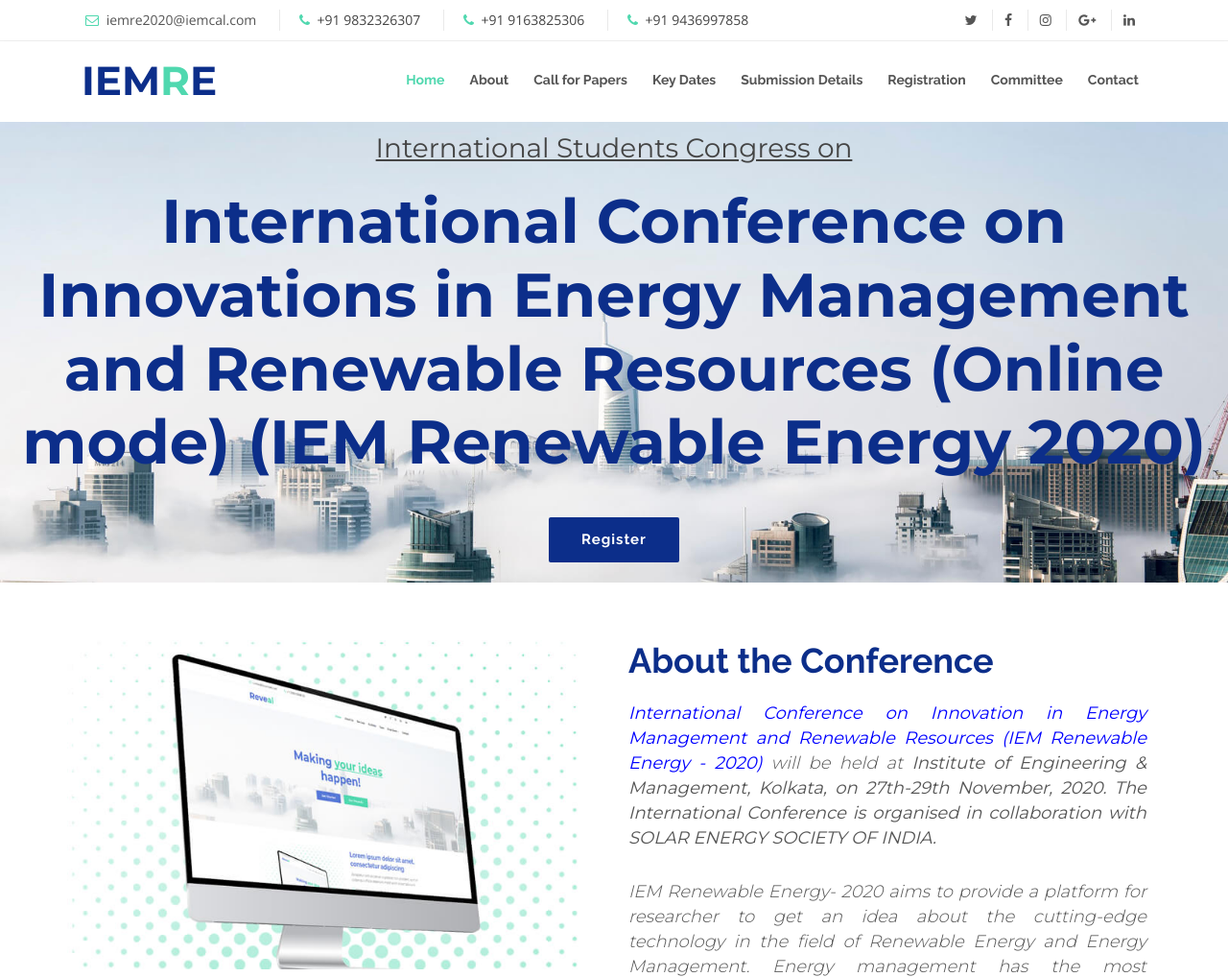
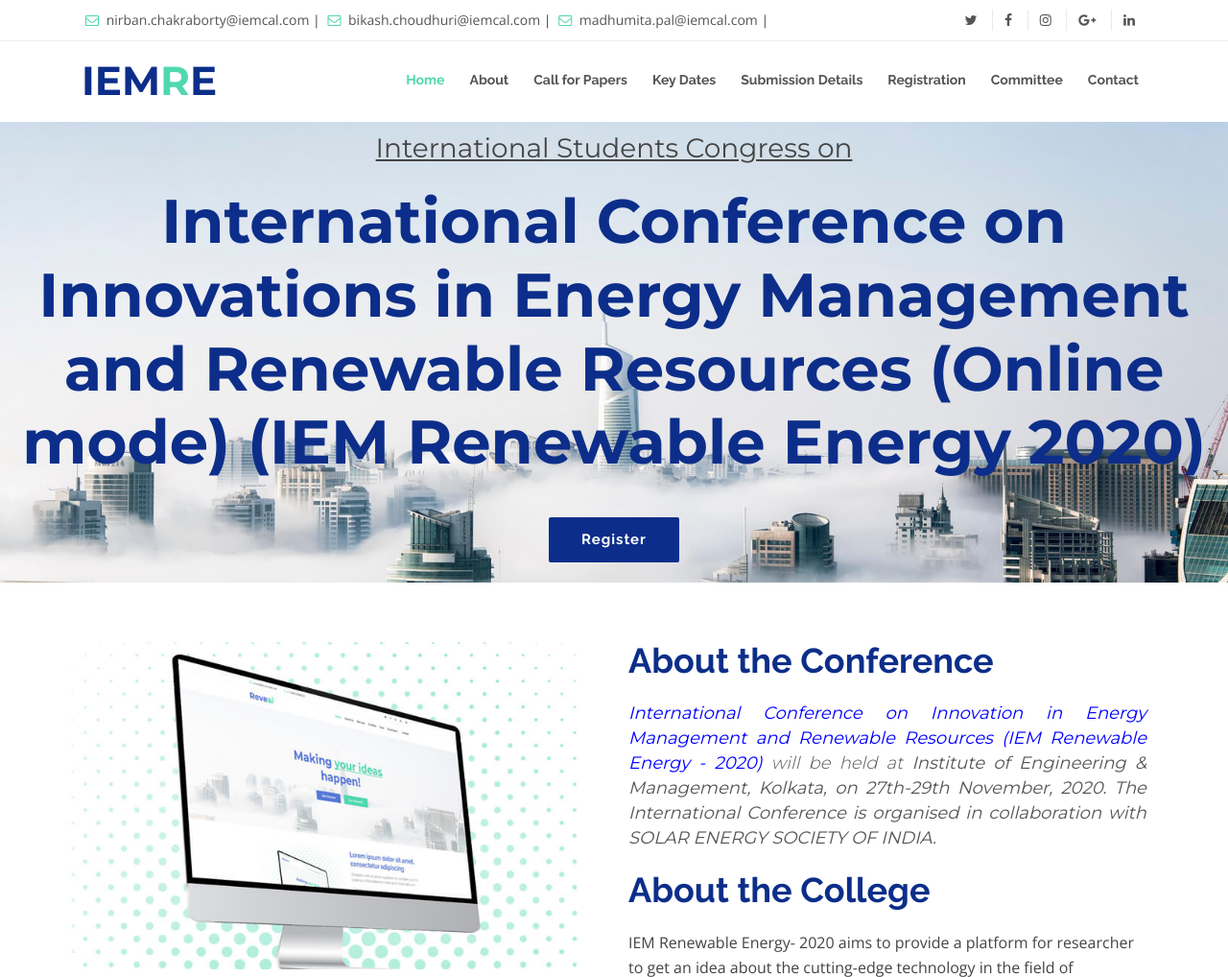
Before and after one commit to aditya-pratyush/IEM-Renewable-Energy-2020, a plain HTML site: page index.html in a window 1280 px wide. Shown: the top 1018 px of the page at 96% size. Drawn offline with nearby package versions, Linux system fonts and the light colour scheme; a script that the page names is missing; files whose address does not match are found by name.

Commit message:
IEMRE 2020

```diff
--- a/index.html
+++ b/index.html
@@ -43,10 +43,9 @@
   <section id="topbar" class="d-none d-lg-block">
     <div class="container clearfix">
       <div class="contact-info float-left">
-        <i class="fa fa-envelope-o"></i> <a href="mailto:contact@example.com">iemre2020@iemcal.com</a>
-        <i class="fa fa-phone"></i> +91 9832326307
-        <i class="fa fa-phone"></i> +91 9163825306
-        <i class="fa fa-phone"></i> +91 9436997858
+        <i class="fa fa-envelope-o"></i> <a href="mailto:nirban.chakraborty@iemcal.com">nirban.chakraborty@iemcal.com</a> |
+        <i class="fa fa-envelope-o"></i> <a href="mailto:bikash.choudhuri@iemcal.com">bikash.choudhuri@iemcal.com</a> |
+        <i class="fa fa-envelope-o"></i> <a href="mailto:madhumita.pal@iemcal.com">madhumita.pal@iemcal.com</a> |
       </div>
       <div class="social-links float-right">
         <a href="#" class="twitter"><i class="fa fa-twitter"></i></a>
@@ -126,6 +125,7 @@
           <div class="col-lg-6 content">
             <h2>About the Conference</h2>
             <h3 style="text-align:justify"><p><b><font color="blue">International Conference on Innovation in Energy Management and Renewable Resources (IEM Renewable Energy - 2020)</font></b> will be held at <b>Institute of Engineering & Management, Kolkata, on 27th-29th November, 2020. The International Conference is organised in collaboration with SOLAR ENERGY SOCIETY OF INDIA.</b>
+            <h2>About the College</h2>
             <p>IEM Renewable Energy- 2020 aims to provide a platform for researcher to get an idea about the cutting-edge technology in the field of Renewable Energy and Energy Management. Energy management has the most demanding prospect now a days throughout the Globe, IEMRE 2020 will be an excellent platform to collaborate and showcase high-end research and expose to interact with the renowned speaker throughout the World with the latest emerging technologies in the fields of Renewable Energy and Energy Management and their applications (Energy storage, Smart Grid, Electricity Market, Application of Big Data Analysis, Artificial Intelligence in energy management optimization).</p>
             </h3>
 
@@ -699,7 +699,7 @@ author.
             <div class="contact-email">
               <i class="ion-ios-email-outline"></i>
               <h3>Email</h3>
-              <p><a href="mailto:info@example.com">iemre2019@gmail.com</a></p>
+              <p><a href="mailto:info@example.com">iemre2020@gmail.com</a></p>
             </div>
           </div>
 
@@ -757,7 +757,7 @@ author.
           Licensing information: https://bootstrapmade.com/license/
           Purchase the pro version with working PHP/AJAX contact form: https://bootstrapmade.com/buy/?theme=Reveal
         -->
-        Designed by <a href="#"><b>Ayan Kumar Panja</b>, Asst. Professor IEM Kolkata</a>
+        Designed by <a href="https://www.linkedin.com/in/aditya-pratyush/"><b><span class="name">Aditya Pratyush</span></b></a> <strong>(Lead Web Developer, IEMRE 2020)</strong> & <a href="#"><b>Ayan Kumar Panja</b></a> <strong>(Asst. Professor, IEM Kolkata)</strong>
       </div>
     </div>
   </footer><!-- #footer -->
```
